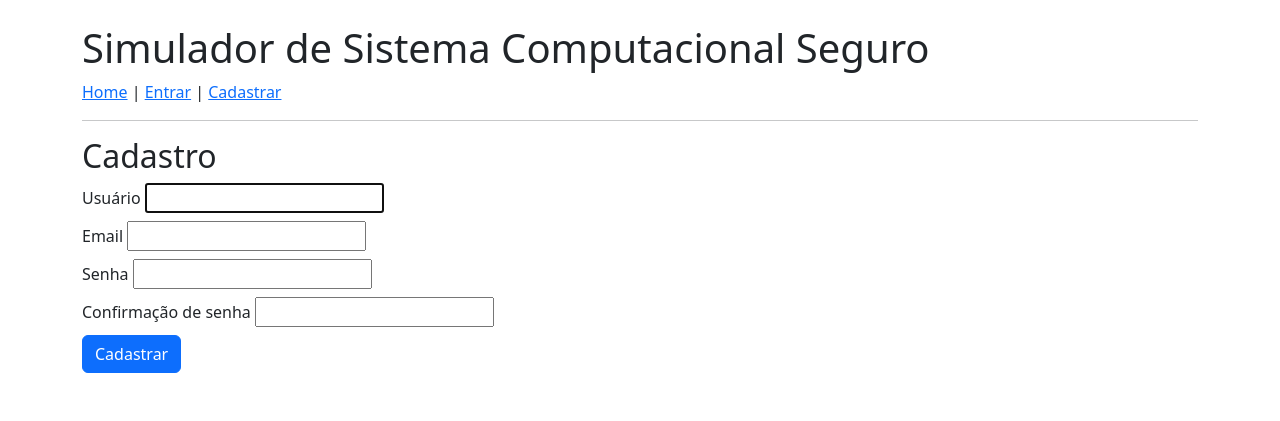
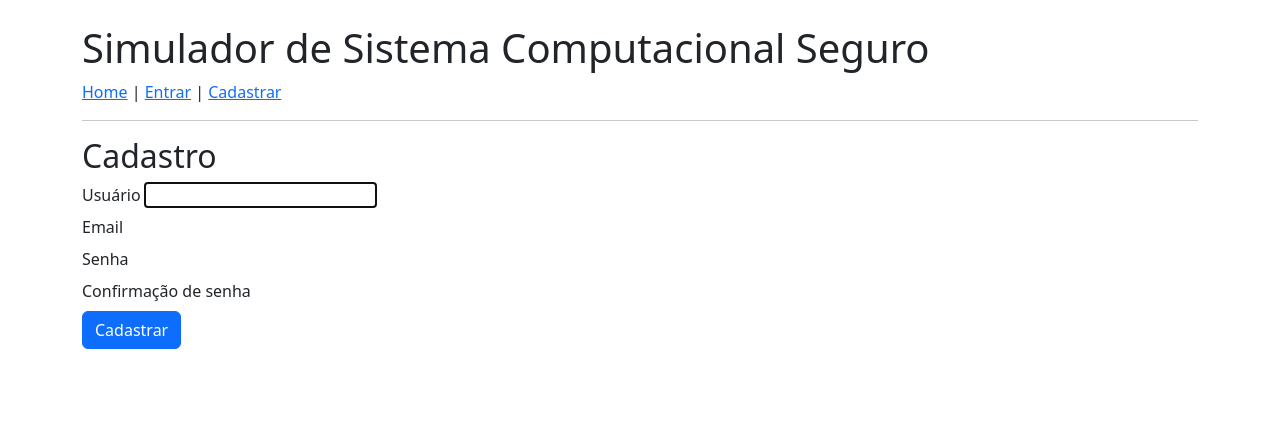
Before and after one commit to Kayke-723/White-Security-Onion, a Django app: template core/templates/core/signup.html in a window 1280 px wide. Shown: the top 421 px of the page. Run offline with Django 5.2, Linux system fonts and the light colour scheme; the template is opened without the code that fills it: values that come from a table or form of the project are taken from there, others are empty; tables that the repository leaves empty hold one stand-in row (values such as "Sample post"); some libraries are stand-ins or nearby versions.

Commit message:
Tailwind funcionando

```diff
--- a/core/templates/core/base.html
+++ b/core/templates/core/base.html
@@ -1,11 +1,15 @@
+{% load static %}
+
+
 <!DOCTYPE html>
 <html lang="pt-br">
 
 <head>
     <link href="https://cdn.jsdelivr.net/npm/bootstrap@5.3.0/dist/css/bootstrap.min.css" rel="stylesheet">
     <meta charset="utf-8">
-    <title class>Projeto A3</title>
+    <title class=>Projeto A3</title>
     <link href="https://cdn.jsdelivr.net/npm/bootstrap@5.3.0/dist/css/bootstrap.min.css" rel="stylesheet">
+    <link href="./output.css" rel="stylesheet">
 </head>
 
 <body class="container py-4">
--- a/src/input.css
+++ b/src/input.css
@@ -0,0 +1 @@
+@import "tailwindcss";
--- a/src/output.css
+++ b/src/output.css
@@ -0,0 +1,258 @@
+/*! tailwindcss v4.1.16 | MIT License | https://tailwindcss.com */
+@layer properties;
+@layer theme, base, components, utilities;
+@layer theme {
+  :root, :host {
+    --font-sans: ui-sans-serif, system-ui, sans-serif, "Apple Color Emoji",
+      "Segoe UI Emoji", "Segoe UI Symbol", "Noto Color Emoji";
+    --font-mono: ui-monospace, SFMono-Regular, Menlo, Monaco, Consolas, "Liberation Mono",
+      "Courier New", monospace;
+    --color-gray-100: oklch(96.7% 0.003 264.542);
+    --spacing: 0.25rem;
+    --text-3xl: 1.875rem;
+    --text-3xl--line-height: calc(2.25 / 1.875);
+    --font-weight-bold: 700;
+    --default-font-family: var(--font-sans);
+    --default-mono-font-family: var(--font-mono);
+  }
+}
+@layer base {
+  *, ::after, ::before, ::backdrop, ::file-selector-button {
+    box-sizing: border-box;
+    margin: 0;
+    padding: 0;
+    border: 0 solid;
+  }
+  html, :host {
+    line-height: 1.5;
+    -webkit-text-size-adjust: 100%;
+    tab-size: 4;
+    font-family: var(--default-font-family, ui-sans-serif, system-ui, sans-serif, "Apple Color Emoji", "Segoe UI Emoji", "Segoe UI Symbol", "Noto Color Emoji");
+    font-feature-settings: var(--default-font-feature-settings, normal);
+    font-variation-settings: var(--default-font-variation-settings, normal);
+    -webkit-tap-highlight-color: transparent;
+  }
+  hr {
+    height: 0;
+    color: inherit;
+    border-top-width: 1px;
+  }
+  abbr:where([title]) {
+    -webkit-text-decoration: underline dotted;
+    text-decoration: underline dotted;
+  }
+  h1, h2, h3, h4, h5, h6 {
+    font-size: inherit;
+    font-weight: inherit;
+  }
+  a {
+    color: inherit;
+    -webkit-text-decoration: inherit;
+    text-decoration: inherit;
+  }
+  b, strong {
+    font-weight: bolder;
+  }
+  code, kbd, samp, pre {
+    font-family: var(--default-mono-font-family, ui-monospace, SFMono-Regular, Menlo, Monaco, Consolas, "Liberation Mono", "Courier New", monospace);
+    font-feature-settings: var(--default-mono-font-feature-settings, normal);
+    font-variation-settings: var(--default-mono-font-variation-settings, normal);
+    font-size: 1em;
+  }
+  small {
+    font-size: 80%;
+  }
+  sub, sup {
+    font-size: 75%;
+    line-height: 0;
+    position: relative;
+    vertical-align: baseline;
+  }
+  sub {
+    bottom: -0.25em;
+  }
+  sup {
+    top: -0.5em;
+  }
+  table {
+    text-indent: 0;
+    border-color: inherit;
+    border-collapse: collapse;
+  }
+  :-moz-focusring {
+    outline: auto;
+  }
+  progress {
+    vertical-align: baseline;
+  }
+  summary {
+    display: list-item;
+  }
+  ol, ul, menu {
+    list-style: none;
+  }
+  img, svg, video, canvas, audio, iframe, embed, object {
+    display: block;
+    vertical-align: middle;
+  }
+  img, video {
+    max-width: 100%;
+    height: auto;
+  }
+  button, input, select, optgroup, textarea, ::file-selector-button {
+    font: inherit;
+    font-feature-settings: inherit;
+    font-variation-settings: inherit;
+    letter-spacing: inherit;
+    color: inherit;
+    border-radius: 0;
+    background-color: transparent;
+    opacity: 1;
+  }
+  :where(select:is([multiple], [size])) optgroup {
+    font-weight: bolder;
+  }
+  :where(select:is([multiple], [size])) optgroup option {
+    padding-inline-start: 20px;
+  }
+  ::file-selector-button {
+    margin-inline-end: 4px;
+  }
+  ::placeholder {
+    opacity: 1;
+  }
+  @supports (not (-webkit-appearance: -apple-pay-button))  or (contain-intrinsic-size: 1px) {
+    ::placeholder {
+      color: currentcolor;
+      @supports (color: color-mix(in lab, red, red)) {
+        color: color-mix(in oklab, currentcolor 50%, transparent);
+      }
+    }
+  }
+  textarea {
+    resize: vertical;
+  }
+  ::-webkit-search-decoration {
+    -webkit-appearance: none;
+  }
+  ::-webkit-date-and-time-value {
+    min-height: 1lh;
+    text-align: inherit;
+  }
+  ::-webkit-datetime-edit {
+    display: inline-flex;
+  }
+  ::-webkit-datetime-edit-fields-wrapper {
+    padding: 0;
+  }
+  ::-webkit-datetime-edit, ::-webkit-datetime-edit-year-field, ::-webkit-datetime-edit-month-field, ::-webkit-datetime-edit-day-field, ::-webkit-datetime-edit-hour-field, ::-webkit-datetime-edit-minute-field, ::-webkit-datetime-edit-second-field, ::-webkit-datetime-edit-millisecond-field, ::-webkit-datetime-edit-meridiem-field {
+    padding-block: 0;
+  }
+  ::-webkit-calendar-picker-indicator {
+    line-height: 1;
+  }
+  :-moz-ui-invalid {
+    box-shadow: none;
+  }
+  button, input:where([type="button"], [type="reset"], [type="submit"]), ::file-selector-button {
+    appearance: button;
+  }
+  ::-webkit-inner-spin-button, ::-webkit-outer-spin-button {
+    height: auto;
+  }
+  [hidden]:where(:not([hidden="until-found"])) {
+    display: none !important;
+  }
+}
+@layer utilities {
+  .static {
+    position: static;
+  }
+  .container {
+    width: 100%;
+    @media (width >= 40rem) {
+      max-width: 40rem;
+    }
+    @media (width >= 48rem) {
+      max-width: 48rem;
+    }
+    @media (width >= 64rem) {
+      max-width: 64rem;
+    }
+    @media (width >= 80rem) {
+      max-width: 80rem;
+    }
+    @media (width >= 96rem) {
+      max-width: 96rem;
+    }
+  }
+  .mt-3 {
+    margin-top: calc(var(--spacing) * 3);
+  }
+  .mb-2 {
+    margin-bottom: calc(var(--spacing) * 2);
+  }
+  .mb-3 {
+    margin-bottom: calc(var(--spacing) * 3);
+  }
+  .block {
+    display: block;
+  }
+  .table {
+    display: table;
+  }
+  .border-collapse {
+    border-collapse: collapse;
+  }
+  .resize {
+    resize: both;
+  }
+  .border {
+    border-style: var(--tw-border-style);
+    border-width: 1px;
+  }
+  .bg-gray-100 {
+    background-color: var(--color-gray-100);
+  }
+  .py-4 {
+    padding-block: calc(var(--spacing) * 4);
+  }
+  .text-3xl {
+    font-size: var(--text-3xl);
+    line-height: var(--tw-leading, var(--text-3xl--line-height));
+  }
+  .font-bold {
+    --tw-font-weight: var(--font-weight-bold);
+    font-weight: var(--font-weight-bold);
+  }
+  .underline {
+    text-decoration-line: underline;
+  }
+  .outline {
+    outline-style: var(--tw-outline-style);
+    outline-width: 1px;
+  }
+}
+@property --tw-border-style {
+  syntax: "*";
+  inherits: false;
+  initial-value: solid;
+}
+@property --tw-font-weight {
+  syntax: "*";
+  inherits: false;
+}
+@property --tw-outline-style {
+  syntax: "*";
+  inherits: false;
+  initial-value: solid;
+}
+@layer properties {
+  @supports ((-webkit-hyphens: none) and (not (margin-trim: inline))) or ((-moz-orient: inline) and (not (color:rgb(from red r g b)))) {
+    *, ::before, ::after, ::backdrop {
+      --tw-border-style: solid;
+      --tw-font-weight: initial;
+      --tw-outline-style: solid;
+    }
+  }
+}
--- a/static/css/style.css
+++ /dev/null
@@ -1 +0,0 @@
-@import "tailwindcss";
```
Also changed, not shown: 1 other file.
